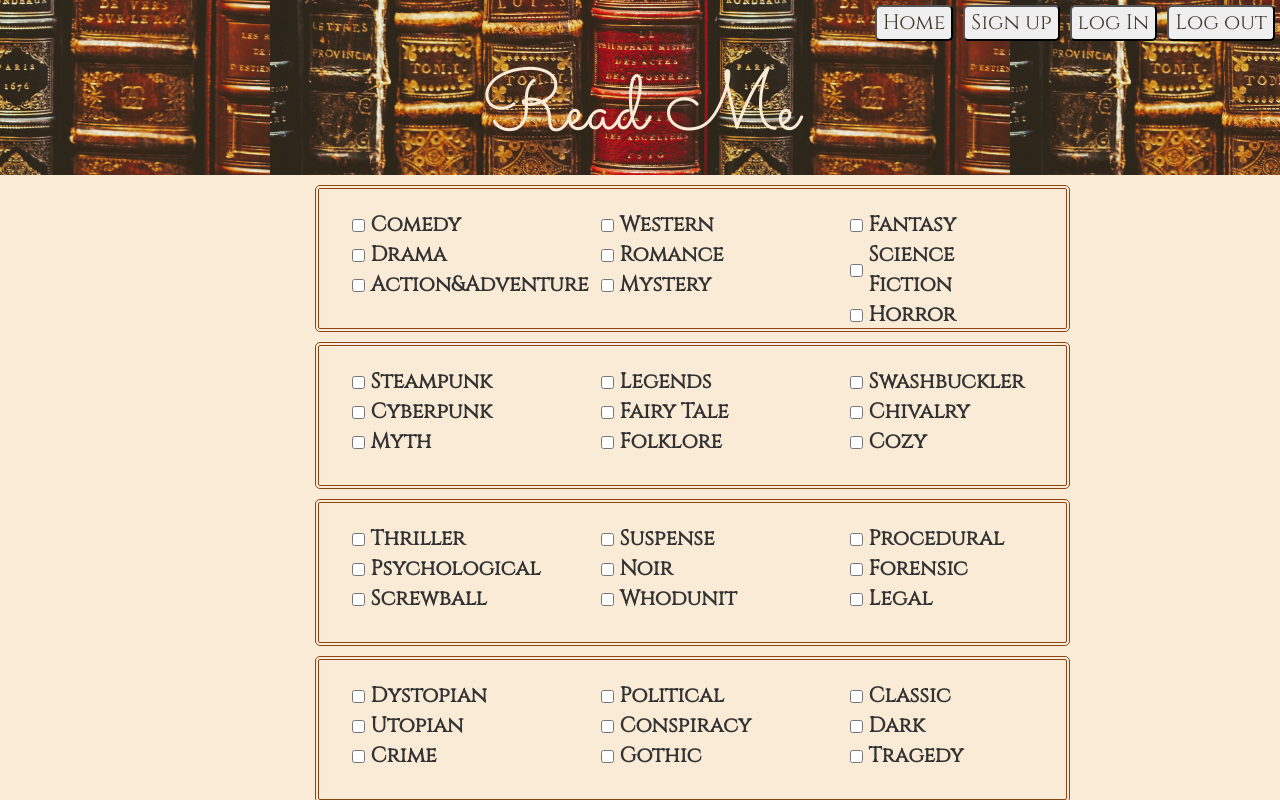
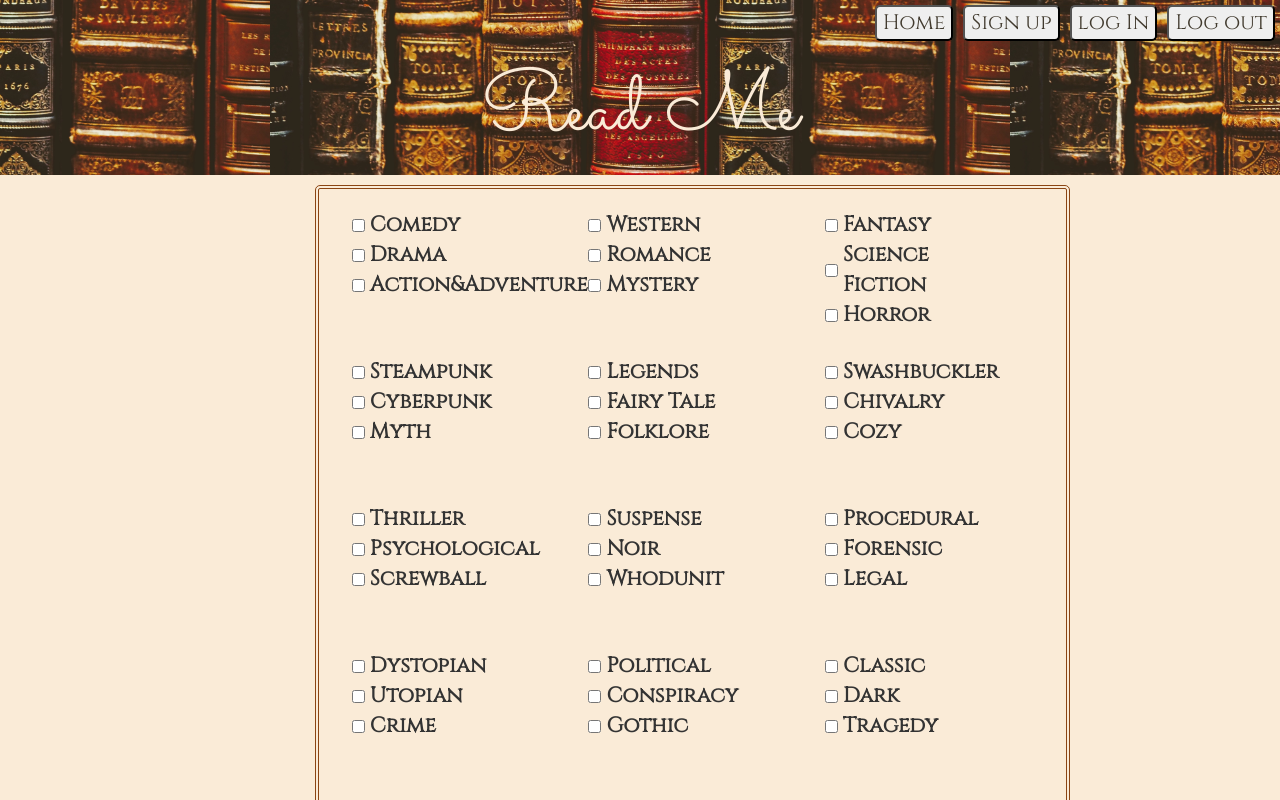
Before and after one commit to EyeRoe/Read-Me, a React (Create React App) app: page / in a window 1280 px wide. Shown: the top 800 px of the page. Built offline with nearby package versions, Linux system fonts and the light colour scheme.

Commit message:
updated for deployed backend

```diff
--- a/src/App.css
+++ b/src/App.css
@@ -36,15 +36,10 @@ h1{
 }
 .genreList{
   text-align: left;
-  border: double #8B4513 4px;
-  border-radius: 5px;
   display: flex;
   justify-content: space-around;
   height: 7em;
   max-width: 95%;
-  margin-right: 10em;
-  margin-left: 15em;
-  margin-top: 10px;
 }
 .tinyButtons{
   padding: 1em;
@@ -66,8 +61,13 @@ input[type="checkbox"]{
 }
 
 .GreaterThemeList{
-  background-color: transparent;
+  border: double #8B4513 4px;
+  border-radius: 5px;
+  margin-right: 10em;
+  margin-left: 15em;
+  margin-top: 10px;
 }
+
 .bookButtons{
   display: flex;
   flex-direction: column;
--- a/src/components/Content.js
+++ b/src/components/Content.js
@@ -81,7 +81,7 @@ class Content extends Component {
     let authors = e.target.dataset.authors
     let description = e.target.dataset.description
     let link = e.target.dataset.link
-    axios.post('http://localhost:3001/readinglist',
+    axios.post('https://polar-sea-31277.herokuapp.com/readinglist',
       {
         users_id,
         title,
--- a/src/components/LogIn.js
+++ b/src/components/LogIn.js
@@ -1,6 +1,6 @@
 import React, { Component } from 'react';
 import axios from 'axios';
-const endpoint = "http://localhost:3001"
+const endpoint = "https://polar-sea-31277.herokuapp.com"
 
 class LogIn extends Component {
   handleForm = (e) => {
--- a/src/components/ReadingList.js
+++ b/src/components/ReadingList.js
@@ -9,7 +9,7 @@ class ReadingList extends Component {
   componentDidMount() {
     debugger
     let users_id = localStorage.getItem('users_id')
-    axios.get(`http://localhost:3001/users/${users_id}/readinglist`)
+    axios.get(`https://polar-sea-31277.herokuapp.com/users/${users_id}/readinglist`)
       .then(response => {
         console.log('reading list', response)
         this.setState({
--- a/src/components/SignUp.js
+++ b/src/components/SignUp.js
@@ -1,6 +1,6 @@
 import React, { Component } from 'react';
 import axios from 'axios';
-const endpoint = "http://localhost:3001"
+const endpoint = "https://polar-sea-31277.herokuapp.com"
 
 class SignUp extends Component {
 
```
